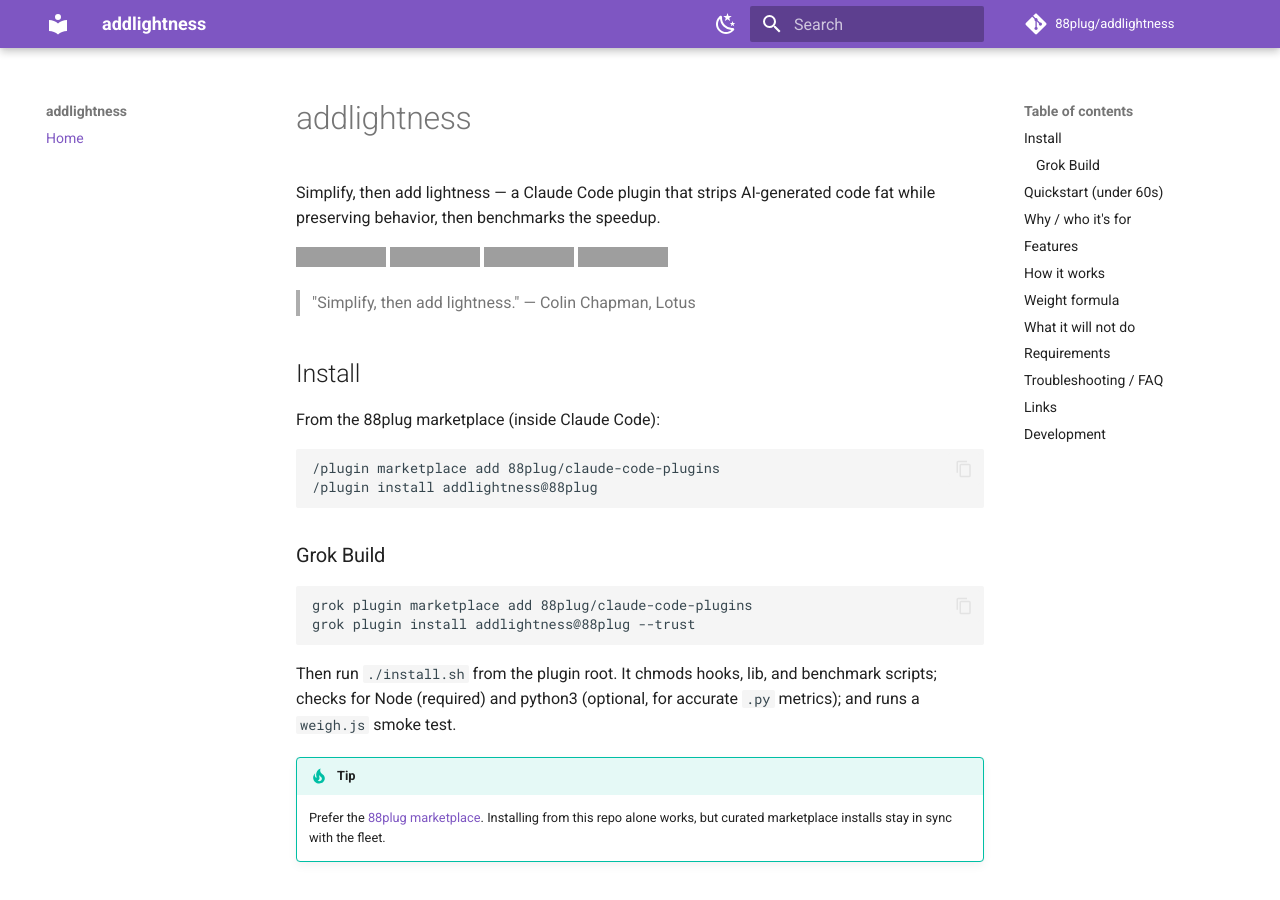
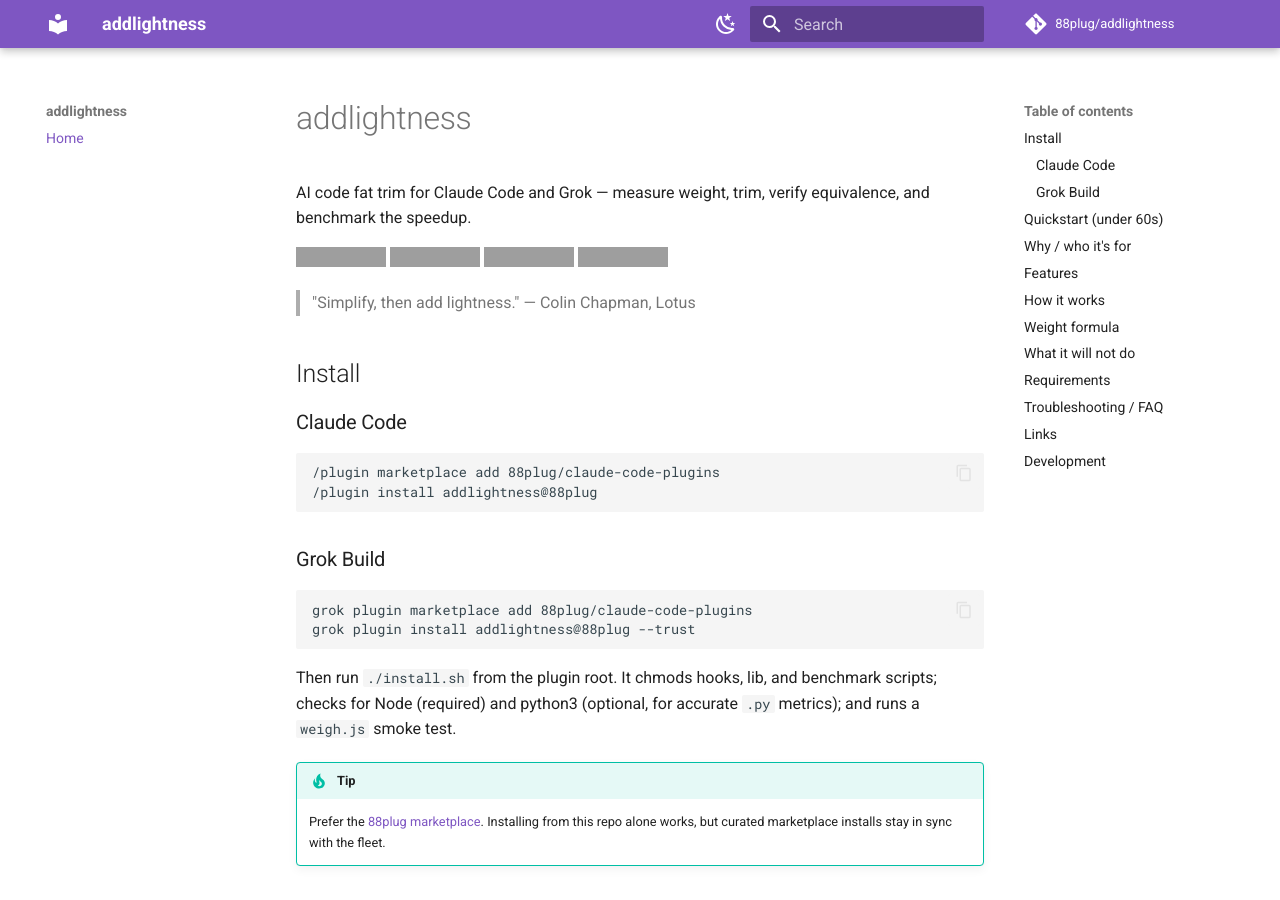
Before and after one commit to 88plug/addlightness, an MkDocs documentation site: the page built from docs/index.md, in a window 1280 px wide and 900 px high, cut to the strip 0-900 px from the top of the window. Built offline with MkDocs 1.6.1 and Material for MkDocs 9.7.7, drawn with Linux system fonts in a browser that asks for light colours; comment, search, counter and statistics services are not loaded; grey boxes are pictures that could not be loaded.

Commit message:
docs(seo): dual-harness Claude Code + Grok one-liner and install headers
Wave 7 growth SEO: keyword-front code-fat-trim one-liner under H1,
explicit Claude Code + Grok Build install sections, mkdocs site_description
parity. Not an MCP — no MCP trio topics.

````diff
--- a/docs/index.md
+++ b/docs/index.md
@@ -1,6 +1,6 @@
 # addlightness
 
-Simplify, then add lightness — a Claude Code plugin that strips AI-generated code fat while preserving behavior, then benchmarks the speedup.
+AI code fat trim for Claude Code and Grok — measure weight, trim, verify equivalence, and benchmark the speedup.
 
 [![plugin-validate](https://github.com/88plug/addlightness/actions/workflows/plugin-validate.yml/badge.svg)](https://github.com/88plug/addlightness/actions/workflows/plugin-validate.yml)
 [![License: FSL-1.1-ALv2](https://img.shields.io/badge/license-FSL--1.1--ALv2-blue?style=flat)](https://github.com/88plug/addlightness/blob/main/LICENSE)
@@ -11,9 +11,9 @@
 
 ## Install
 
-From the 88plug marketplace (inside Claude Code):
+### Claude Code
 
-```bash
+```text
 /plugin marketplace add 88plug/claude-code-plugins
 /plugin install addlightness@88plug
 ```
--- a/mkdocs.yml
+++ b/mkdocs.yml
@@ -1,5 +1,5 @@
 site_name: addlightness
-site_description: 'Claude Code plugin for AI code cleanup — measure weight, trim fat, verify equivalence, and benchmark the speedup.'
+site_description: 'AI code fat trim for Claude Code and Grok — measure weight, trim, verify equivalence, and benchmark the speedup.'
 site_url: https://88plug.github.io/addlightness/
 repo_url: https://github.com/88plug/addlightness
 repo_name: 88plug/addlightness
````
Also changed, not shown: README.md (+3 -1 lines).
